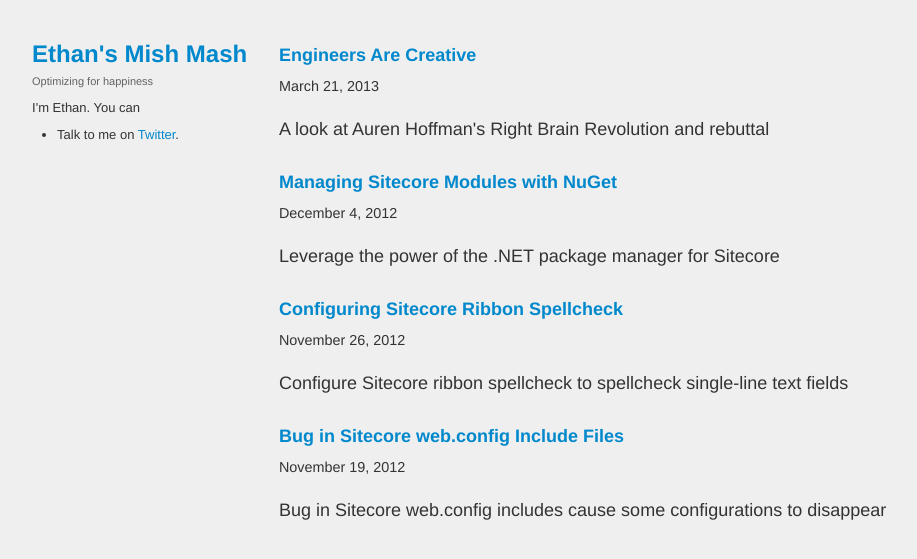
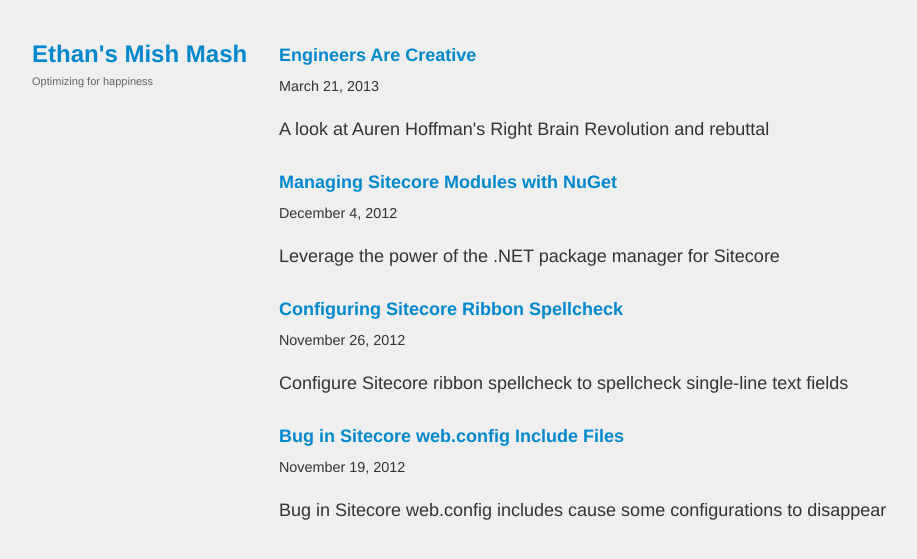
Before and after one commit to etruong42/etruong42.github.com, a Jekyll site: the page built from index.html, in a window 1280 px wide. Shown: the top 559 px of the page, without its empty margins (59-976 px from the left). Built offline with Jekyll 4.4.1, drawn with Linux system fonts in a browser that asks for light colours; Markdown is read by kramdown in place of the engine named in the settings.

Commit message:
changing default layout

```diff
--- a/_layouts/default.html
+++ b/_layouts/default.html
@@ -26,10 +26,6 @@
 						<small>Optimizing for happiness</small>
 					</p>
 					<p class="about">
-						I'm Ethan. You can
-						<ul>
-							<li>Talk to me on <a href="http://twitter.com/etruong42">Twitter</a>.</li>
-						</ul>
 					</p>
 				</div>
 			</div>
```
